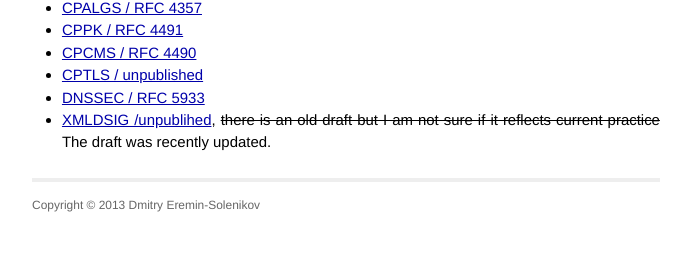
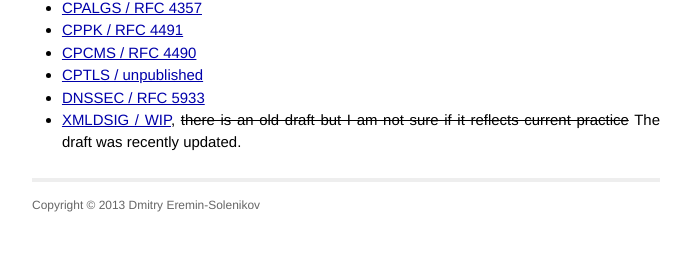
Before and after one commit to GostCrypt/gostcrypt.github.io, a Jekyll site: the page built from _posts/2013-01-01-references.markdown, in a window 1280 px wide. Shown: the part 687-942 px from the top of the page, without its empty margins (294-985 px from the left). Built offline with Jekyll 4.4.1, drawn with Linux system fonts in a browser that asks for light colours.

Commit message:
references: update xmldsig reference
Signed-off-by: Dmitry Eremin-Solenikov <dbaryshkov@gmail.com>

```diff
--- a/_posts/2013-01-01-references.markdown
+++ b/_posts/2013-01-01-references.markdown
@@ -28,6 +28,6 @@ categories: [special]
 * [CPCMS / RFC 4490](https://tools.ietf.org/html/rfc4490)
 * [CPTLS / unpublished](http://tools.ietf.org/html/draft-chudov-cryptopro-cptls)
 * [DNSSEC / RFC 5933](https://tools.ietf.org/html/rfc5933)
-* [XMLDSIG /unpublihed](http://tools.ietf.org/html/draft-chudov-cryptopro-cpxmldsig),
+* [XMLDSIG / WIP](http://tools.ietf.org/html/draft-chudov-cryptopro-cpxmldsig),
   <del>there is an old draft but I am not sure if it reflects current practice</del>
   The draft was recently updated.
```
